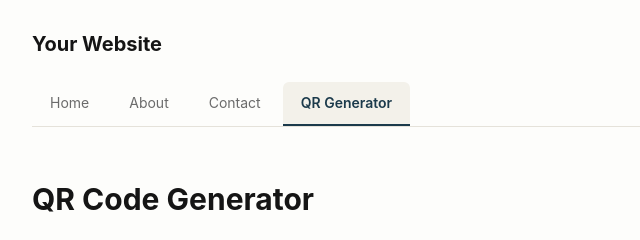
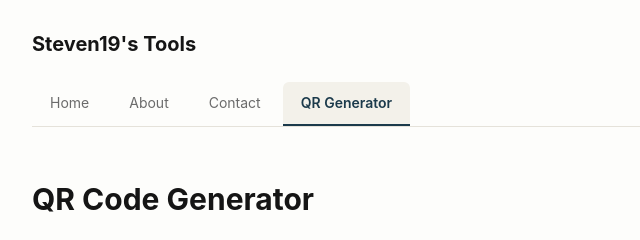
Before and after one commit to steven19neu/home, a plain HTML site: page qr-generator.html in a window 1280 px wide. Shown: the top 240 px of the page, 172-812 px from the left. Drawn offline with Linux system fonts and the light colour scheme.

Commit message:
Update qr-generator.html

```diff
--- a/qr-generator.html
+++ b/qr-generator.html
@@ -9,7 +9,7 @@
 <body>
   <header class="site-header">
     <div class="wrap">
-      <a class="brand" href="index.html">Your Website</a>
+      <a class="brand" href="index.html">Steven19's Tools</a>
       <nav class="tabs">
       <a href="index.html">Home</a>
       <a href="about.html">About</a>
```
